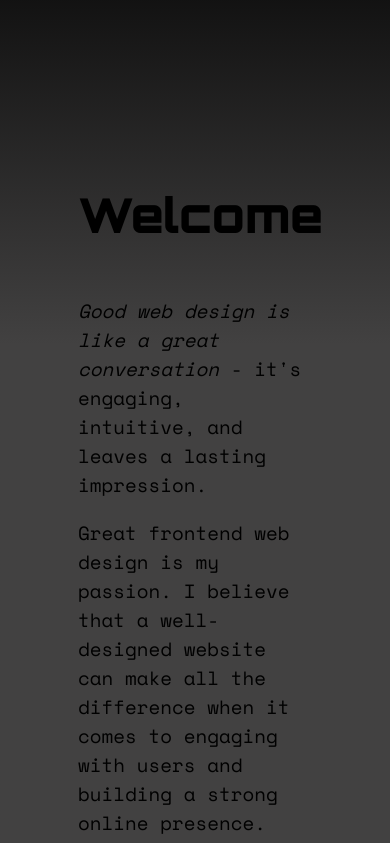
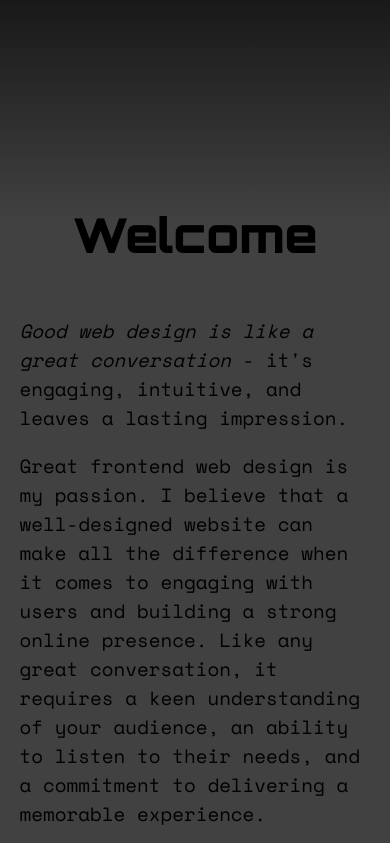
Before and after one commit to coleaniblett/Portfolio, a React (Create React App) app: page / in a window 390 px wide. Shown: the part 980-1823 px from the top of the page. Built offline with nearby package versions, Linux system fonts and the light colour scheme.

Commit message:
responsive design fix

```diff
--- a/src/components/Intro/Intro.css
+++ b/src/components/Intro/Intro.css
@@ -4,7 +4,8 @@
 }
 
 .intro-text-container {
-  max-width: 60%;
+  max-width: 800px;
+  padding: 5%;
   margin: auto;
 }
 
```
